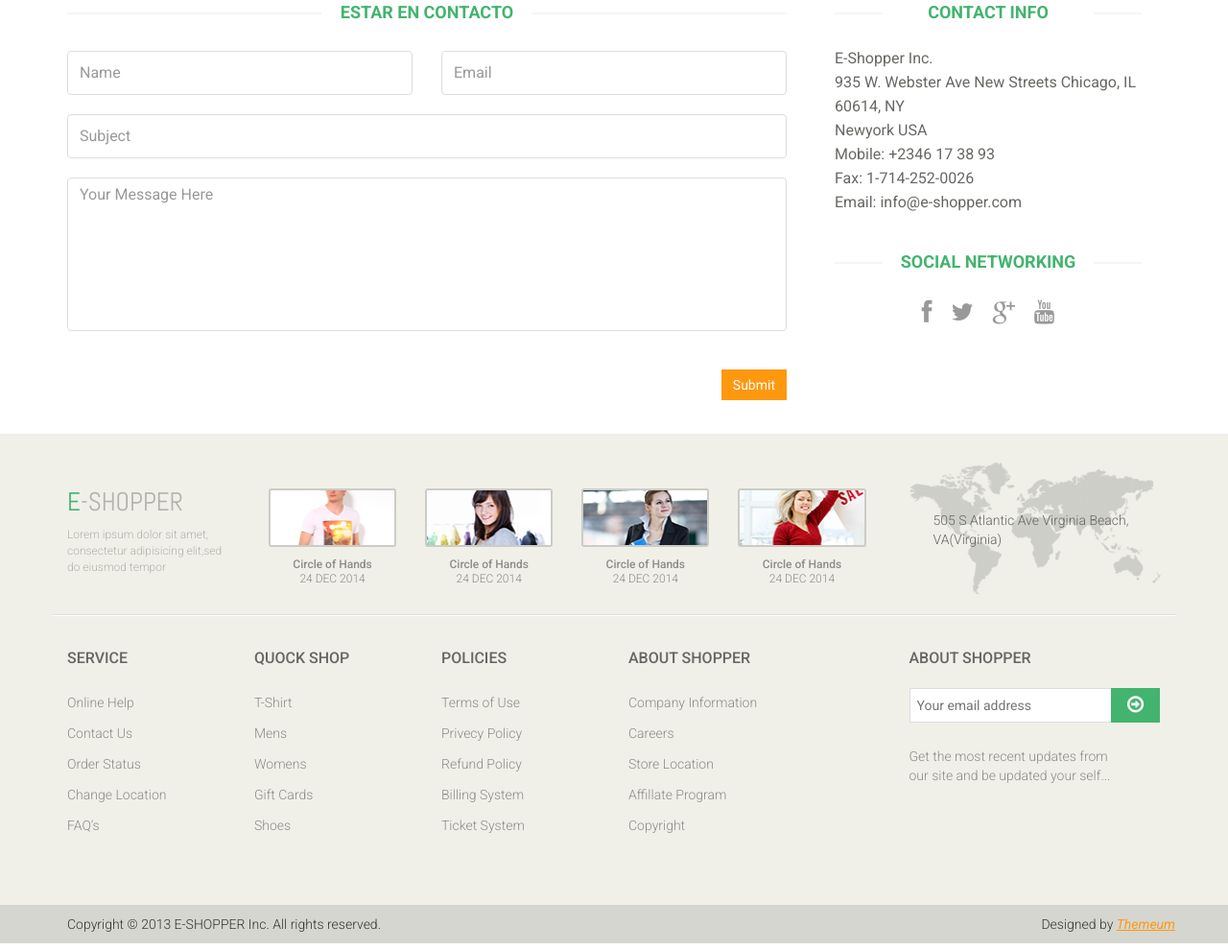
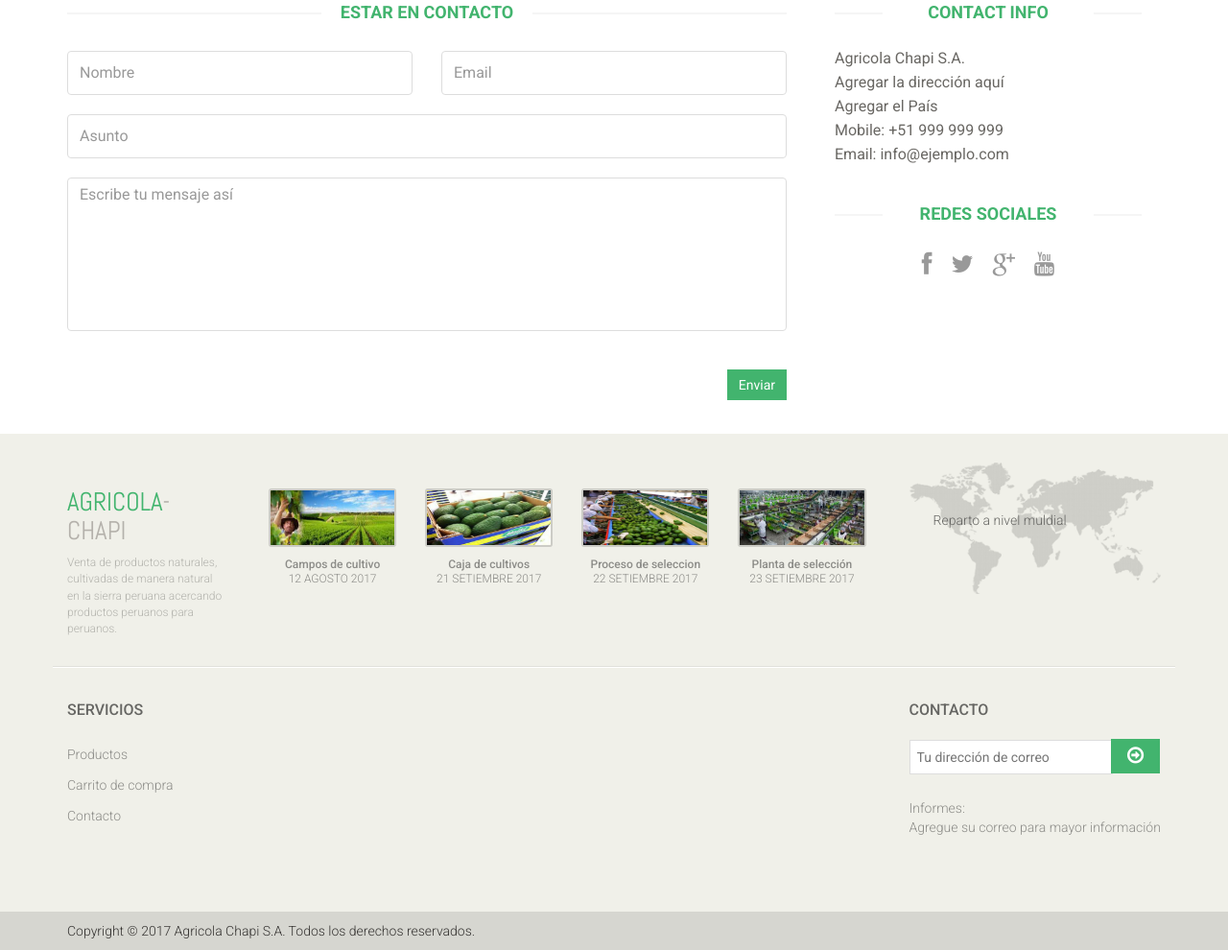
Before and after one commit to OneSevenDev/custom_template, a plain HTML site: page contact-us.html in a window 1280 px wide. Shown: the part 209-1199 px from the top of the page at 96% size. Drawn offline with Linux system fonts and the light colour scheme; some packages are replaced by stand-ins of ours.

Commit message:
new cambios to contact

```diff
--- a/contact-us.html
+++ b/contact-us.html
@@ -112,19 +112,19 @@
 	    				<div class="status alert alert-success" style="display: none"></div>
 				    	<form id="main-contact-form" class="contact-form row" name="contact-form" method="post">
 				            <div class="form-group col-md-6">
-				                <input type="text" name="name" class="form-control" required="required" placeholder="Name">
+				                <input type="text" name="name" class="form-control" required="required" placeholder="Nombre">
 				            </div>
 				            <div class="form-group col-md-6">
 				                <input type="email" name="email" class="form-control" required="required" placeholder="Email">
 				            </div>
 				            <div class="form-group col-md-12">
-				                <input type="text" name="subject" class="form-control" required="required" placeholder="Subject">
+				                <input type="text" name="subject" class="form-control" required="required" placeholder="Asunto">
 				            </div>
 				            <div class="form-group col-md-12">
-				                <textarea name="message" id="message" required="required" class="form-control" rows="8" placeholder="Your Message Here"></textarea>
+				                <textarea name="message" id="message" required="required" class="form-control" rows="8" placeholder="Escribe tu mensaje así"></textarea>
 				            </div>
 				            <div class="form-group col-md-12">
-				                <input type="submit" name="submit" class="btn btn-primary pull-right" value="Submit">
+				                <input type="submit" name="submit" class="btn btn-primary pull-right" value="Enviar">
 				            </div>
 				        </form>
 	    			</div>
@@ -133,15 +133,14 @@
 	    			<div class="contact-info">
 	    				<h2 class="title text-center">Contact Info</h2>
 	    				<address>
-	    					<p>E-Shopper Inc.</p>
-							<p>935 W. Webster Ave New Streets Chicago, IL 60614, NY</p>
-							<p>Newyork USA</p>
-							<p>Mobile: +2346 17 38 93</p>
-							<p>Fax: 1-714-252-0026</p>
-							<p>Email: info@e-shopper.com</p>
+	    					<p>Agricola Chapi S.A.</p>
+							<p>Agregar la dirección aquí</p>
+							<p>Agregar el País</p>
+							<p>Mobile: +51 999 999 999</p>
+							<p>Email: info@ejemplo.com</p>
 	    				</address>
 	    				<div class="social-networks">
-	    					<h2 class="title text-center">Social Networking</h2>
+	    					<h2 class="title text-center">Redes Sociales</h2>
 							<ul>
 								<li>
 									<a href="#"><i class="fa fa-facebook"></i></a>
@@ -169,8 +168,8 @@
 				<div class="row">
 					<div class="col-sm-2">
 						<div class="companyinfo">
-							<h2><span>e</span>-shopper</h2>
-							<p>Lorem ipsum dolor sit amet, consectetur adipisicing elit,sed do eiusmod tempor</p>
+							<h2><span>AGRICOLA</span>-CHAPI</h2>
+							<p>Venta de productos naturales, cultivadas de manera natural en la sierra peruana acercando productos peruanos para peruanos.</p>
 						</div>
 					</div>
 					<div class="col-sm-7">
@@ -178,14 +177,14 @@
 							<div class="video-gallery text-center">
 								<a href="#">
 									<div class="iframe-img">
-										<img src="images/home/iframe1.png" alt="" />
+										<img src="resources/CAMPOS.jpg" alt="" />
 									</div>
 									<div class="overlay-icon">
 										<i class="fa fa-play-circle-o"></i>
 									</div>
 								</a>
-								<p>Circle of Hands</p>
-								<h2>24 DEC 2014</h2>
+								<p>Campos de cultivo</p>
+								<h2>12 Agosto 2017</h2>
 							</div>
 						</div>
 
@@ -193,14 +192,14 @@
 							<div class="video-gallery text-center">
 								<a href="#">
 									<div class="iframe-img">
-										<img src="images/home/iframe2.png" alt="" />
+										<img src="resources/PALTA1.jpg" alt="" />
 									</div>
 									<div class="overlay-icon">
 										<i class="fa fa-play-circle-o"></i>
 									</div>
 								</a>
-								<p>Circle of Hands</p>
-								<h2>24 DEC 2014</h2>
+								<p>Caja de cultivos</p>
+								<h2>21 Setiembre 2017</h2>
 							</div>
 						</div>
 
@@ -208,14 +207,14 @@
 							<div class="video-gallery text-center">
 								<a href="#">
 									<div class="iframe-img">
-										<img src="images/home/iframe3.png" alt="" />
+										<img src="resources/PALTAS.jpg" alt="" />
 									</div>
 									<div class="overlay-icon">
 										<i class="fa fa-play-circle-o"></i>
 									</div>
 								</a>
-								<p>Circle of Hands</p>
-								<h2>24 DEC 2014</h2>
+								<p>Proceso de seleccion</p>
+								<h2>22 Setiembre 2017</h2>
 							</div>
 						</div>
 
@@ -223,21 +222,21 @@
 							<div class="video-gallery text-center">
 								<a href="#">
 									<div class="iframe-img">
-										<img src="images/home/iframe4.png" alt="" />
+										<img src="resources/PLANTA3.jpg" alt="" />
 									</div>
 									<div class="overlay-icon">
 										<i class="fa fa-play-circle-o"></i>
 									</div>
 								</a>
-								<p>Circle of Hands</p>
-								<h2>24 DEC 2014</h2>
+								<p>Planta de selección</p>
+								<h2>23 Setiembre 2017</h2>
 							</div>
 						</div>
 					</div>
 					<div class="col-sm-3">
 						<div class="address">
 							<img src="images/home/map.png" alt="" />
-							<p>505 S Atlantic Ave Virginia Beach, VA(Virginia)</p>
+							<p>Reparto a nivel muldial</p>
 						</div>
 					</div>
 				</div>
@@ -249,59 +248,21 @@
 				<div class="row">
 					<div class="col-sm-2">
 						<div class="single-widget">
-							<h2>Service</h2>
+							<h2>Servicios</h2>
 							<ul class="nav nav-pills nav-stacked">
-								<li><a href="">Online Help</a></li>
-								<li><a href="">Contact Us</a></li>
-								<li><a href="">Order Status</a></li>
-								<li><a href="">Change Location</a></li>
-								<li><a href="">FAQ’s</a></li>
+								<li><a href="#">Productos</a></li>
+								<li><a href="#">Carrito de compra</a></li>
+								<li><a href="#">Contacto</a></li>
 							</ul>
 						</div>
 					</div>
-					<div class="col-sm-2">
+					<div class="col-sm-3 col-sm-offset-7">
 						<div class="single-widget">
-							<h2>Quock Shop</h2>
-							<ul class="nav nav-pills nav-stacked">
-								<li><a href="">T-Shirt</a></li>
-								<li><a href="">Mens</a></li>
-								<li><a href="">Womens</a></li>
-								<li><a href="">Gift Cards</a></li>
-								<li><a href="">Shoes</a></li>
-							</ul>
-						</div>
-					</div>
-					<div class="col-sm-2">
-						<div class="single-widget">
-							<h2>Policies</h2>
-							<ul class="nav nav-pills nav-stacked">
-								<li><a href="">Terms of Use</a></li>
-								<li><a href="">Privecy Policy</a></li>
-								<li><a href="">Refund Policy</a></li>
-								<li><a href="">Billing System</a></li>
-								<li><a href="">Ticket System</a></li>
-							</ul>
-						</div>
-					</div>
-					<div class="col-sm-2">
-						<div class="single-widget">
-							<h2>About Shopper</h2>
-							<ul class="nav nav-pills nav-stacked">
-								<li><a href="">Company Information</a></li>
-								<li><a href="">Careers</a></li>
-								<li><a href="">Store Location</a></li>
-								<li><a href="">Affillate Program</a></li>
-								<li><a href="">Copyright</a></li>
-							</ul>
-						</div>
-					</div>
-					<div class="col-sm-3 col-sm-offset-1">
-						<div class="single-widget">
-							<h2>About Shopper</h2>
+							<h2>Contacto</h2>
 							<form action="#" class="searchform">
-								<input type="text" placeholder="Your email address" />
+								<input type="text" placeholder="Tu dirección de correo" />
 								<button type="submit" class="btn btn-default"><i class="fa fa-arrow-circle-o-right"></i></button>
-								<p>Get the most recent updates from <br />our site and be updated your self...</p>
+								<p>Informes: <br />Agregue su correo para mayor información</p>
 							</form>
 						</div>
 					</div>
@@ -313,8 +274,8 @@
 		<div class="footer-bottom">
 			<div class="container">
 				<div class="row">
-					<p class="pull-left">Copyright © 2013 E-SHOPPER Inc. All rights reserved.</p>
-					<p class="pull-right">Designed by <span><a target="_blank" href="http://www.themeum.com">Themeum</a></span></p>
+					<p class="pull-left">Copyright © 2017 Agricola Chapi S.A. Todos los derechos reservados.</p>
+					<!-- <p class="pull-right">Designed by <span><a target="_blank" href="http://www.themeum.com">Themeum</a></span></p> -->
 				</div>
 			</div>
 		</div>
--- a/css/customer.css
+++ b/css/customer.css
@@ -88,3 +88,11 @@ h2.title{
 .dropdown-menu  li  a:hover, .dropdown-menu  li  a:focus{
     background-color: #42b46e;
 }
+
+#contact-page .form-control:focus, #contact-page .form-control:hover{
+    border-color: #42b46e;
+}
+
+.btn.btn-primary{
+    background: #42b46e;
+}
```
